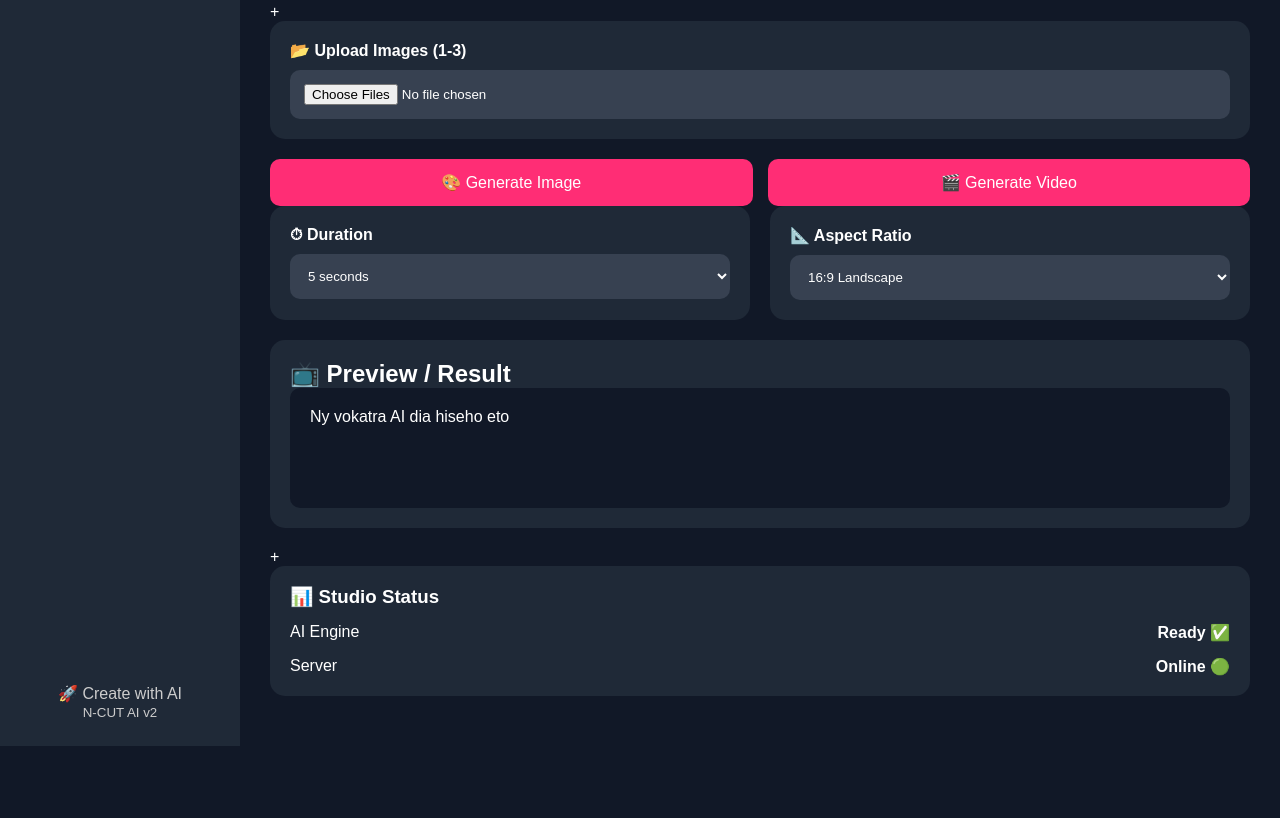
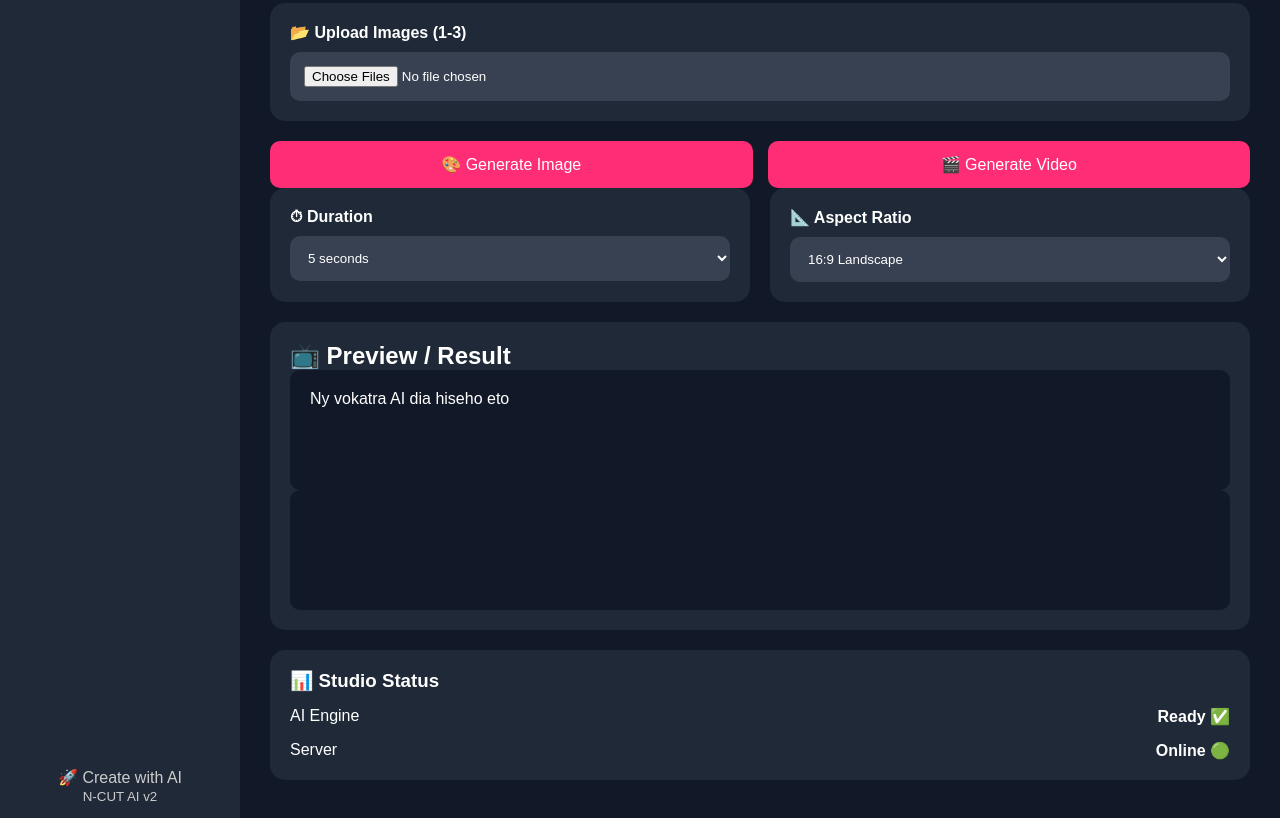
Before and after one commit to raismrakotoniaina-hash/N-Cut-AI-v2, a website: page public/index.html in a window 1280 px wide. Shown: the part 502-1320 px from the top of the page. Before the commit the page ends 1248 px from the top, so only its background shows below. Drawn offline with Linux system fonts and the light colour scheme.

Commit message:
Update index.html

```diff
--- a/public/index.html
+++ b/public/index.html
@@ -20,10 +20,7 @@
 <div class="app-container">
 
 
-<!-- SIDEBAR -->
-
 <aside class="sidebar">
-
 
 <div class="logo">
 
@@ -36,47 +33,37 @@ AI Studio
 </div>
 
 
-
 <nav class="menu">
-
 
 <button class="menu-item active">
 🏠 Dashboard
 </button>
 
-
 <button class="menu-item">
 🎨 AI Image
 </button>
-
 
 <button class="menu-item">
 🎬 AI Video
 </button>
 
-
 <button class="menu-item">
 🎙 AI Voice
 </button>
-
 
 <button class="menu-item">
 👄 Avatar
 </button>
 
-
 <button class="menu-item">
 📜 History
 </button>
-
 
 <button class="menu-item">
 ⚙ Settings
 </button>
 
-
 </nav>
-
 
 
 <div class="sidebar-footer">
@@ -91,31 +78,23 @@ N-CUT AI v2
 
 </div>
 
-
 </aside>
 
 
 
 
-
-<!-- MAIN -->
-
 <main class="main-content">
 
 
-
 <header class="top-header">
-
 
 <h1>
 Welcome to N-CUT AI Studio 🚀
 </h1>
 
-
 <p>
 AI Video Generator for African Creators
 </p>
-
 
 </header>
 
@@ -123,11 +102,7 @@ AI Video Generator for African Creators
 
 
 
-<!-- PROMPT -->
-
-
 <section class="card">
-
 
 <label>
 📝 Prompt
@@ -140,9 +115,333 @@ placeholder="Soraty eto ny hevitrao..."
 ></textarea>
 
 
+
 <button
 id="enhancePrompt"
 class="secondary-btn"
+>
+
+✨ Enhance Prompt
+
+</button>
+
+
+</section>
+
+
+
+
+
+<section class="settings-grid">
+
+
+<div class="card">
+
+<label>
+🌍 Language
+</label>
+
+
+<select id="language">
+
+<option value="mg">
+Malagasy
+</option>
+
+<option value="fr">
+Français
+</option>
+
+<option value="en">
+English
+</option>
+
+</select>
+
+</div>
+
+
+
+<div class="card">
+
+<label>
+🎭 Avatar
+</label>
+
+
+<select id="avatar">
+
+<option>
+Malagasy Female
+</option>
+
+<option>
+Malagasy Male
+</option>
+
+<option>
+Professional AI Avatar
+</option>
+
+</select>
+
+</div>
+
+
+</section>
+
+
+
+
+
+<section class="card">
+
+
+<label>
+📂 Upload Images (1-3)
+</label>
+
+
+<input
+type="file"
+id="imageUpload"
+accept="image/*"
+multiple
+>
+
+
+<div
+id="imagePreview"
+class="image-preview">
+</div>
+
+
+</section>
+
+
+
+
+
+
+<section class="generate-area">
+
+
+<button
+id="generateImage"
+class="primary-btn"
+>
+
+🎨 Generate Image
+
+</button>
+
+
+
+<button
+id="generateVideo"
+class="primary-btn"
+>
+
+🎬 Generate Video
+
+</button>
+
+
+</section>
+
+
+
+
+
+
+
+<section class="settings-grid">
+
+
+<div class="card">
+
+<label>
+⏱ Duration
+</label>
+
+
+<select id="duration">
+
+
+<option value="5">
+5 seconds
+</option>
+
+
+<option value="10">
+10 seconds
+</option>
+
+
+<option value="15">
+15 seconds
+</option>
+
+
+</select>
+
+
+</div>
+
+
+
+
+<div class="card">
+
+
+<label>
+📐 Aspect Ratio
+</label>
+
+
+<select id="ratio">
+
+
+<option value="16:9">
+16:9 Landscape
+</option>
+
+
+<option value="9:16">
+9:16 TikTok/Reels
+</option>
+
+
+<option value="1:1">
+1:1 Square
+</option>
+
+
+</select>
+
+
+</div>
+
+
+</section>
+
+
+
+
+
+
+
+<section class="card result-card">
+
+
+<h2>
+📺 Preview / Result
+</h2>
+
+
+
+<div
+id="loading"
+class="loading hidden"
+>
+
+⏳ Generating with AI...
+
+</div>
+
+
+
+
+<div
+id="result"
+class="result-box"
+>
+
+<p>
+Ny vokatra AI dia hiseho eto
+</p>
+
+</div>
+
+
+
+<div
+id="imageResult"
+class="result-box"
+>
+
+</div>
+
+
+
+</section>
+
+
+
+
+
+
+
+<section class="card status-card">
+
+
+<h3>
+📊 Studio Status
+</h3>
+
+
+
+<div class="status-item">
+
+<span>
+AI Engine
+</span>
+
+
+<strong id="aiStatus">
+Ready ✅
+</strong>
+
+</div>
+
+
+
+
+<div class="status-item">
+
+<span>
+Server
+</span>
+
+
+<strong id="serverStatus">
+Online 🟢
+</strong>
+
+</div>
+
+
+</section>
+
+
+
+
+
+</main>
+
+
+</div>
+
+
+
+
+
+<script src="script.js"></script>
+
+
+</body>
+
+</html>secondary-btn"
 >
 
 ✨ Enhance Prompt
```
